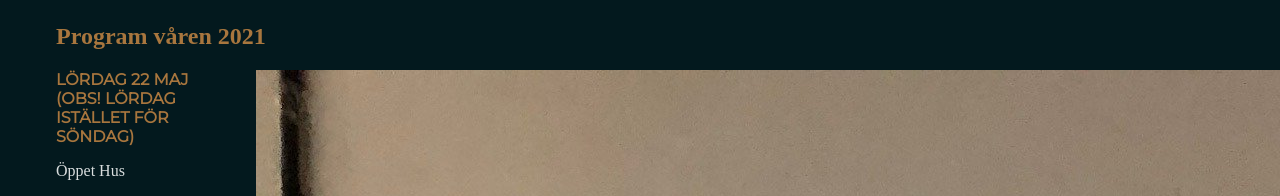
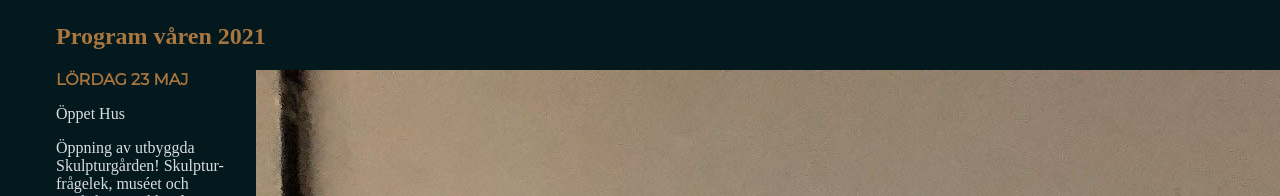
Before and after one commit to LeoDanielsson/renqvistsverkstad, a Next.js app: page /program in a window 1280 px wide. Shown: the part 581-777 px from the top of the page. Built offline with nearby package versions, Linux system fonts and the light colour scheme; what typography would draw is missing.

Commit message:
change date

```diff
--- a/pages/program.js
+++ b/pages/program.js
@@ -5,7 +5,7 @@ import Section from '../components/section';
 
 export const springEvents = [
   {
-    date: 'Lördag 22 maj (OBS! Lördag istället för söndag)',
+    date: 'Lördag 23 maj',
     texts: [
       'Öppet Hus',
       'Öppning av utbyggda Skulpturgården! Skulptur-frågelek, muséet och workshop med ler-djur till båten ”Ombord” Visning av muséet kl 13 och Torsten Renqvists ateljé kl 14.',
```
